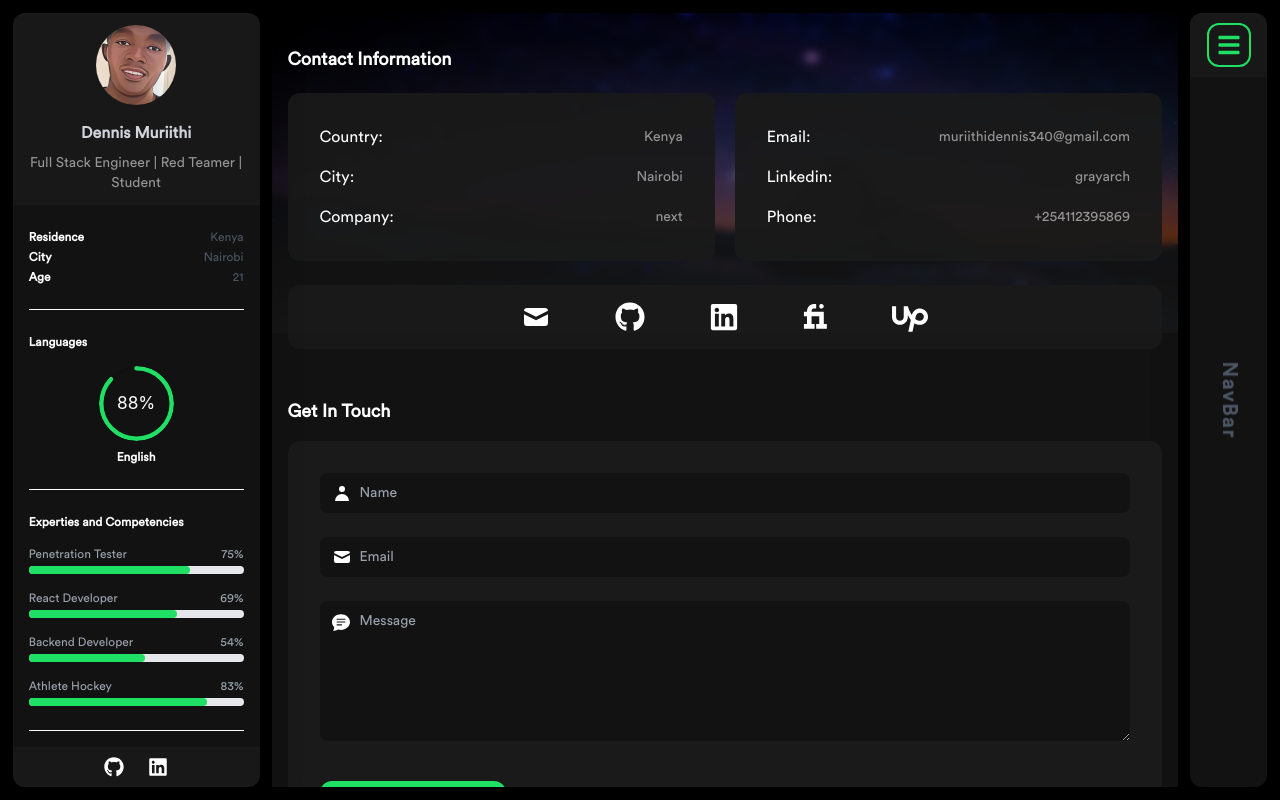
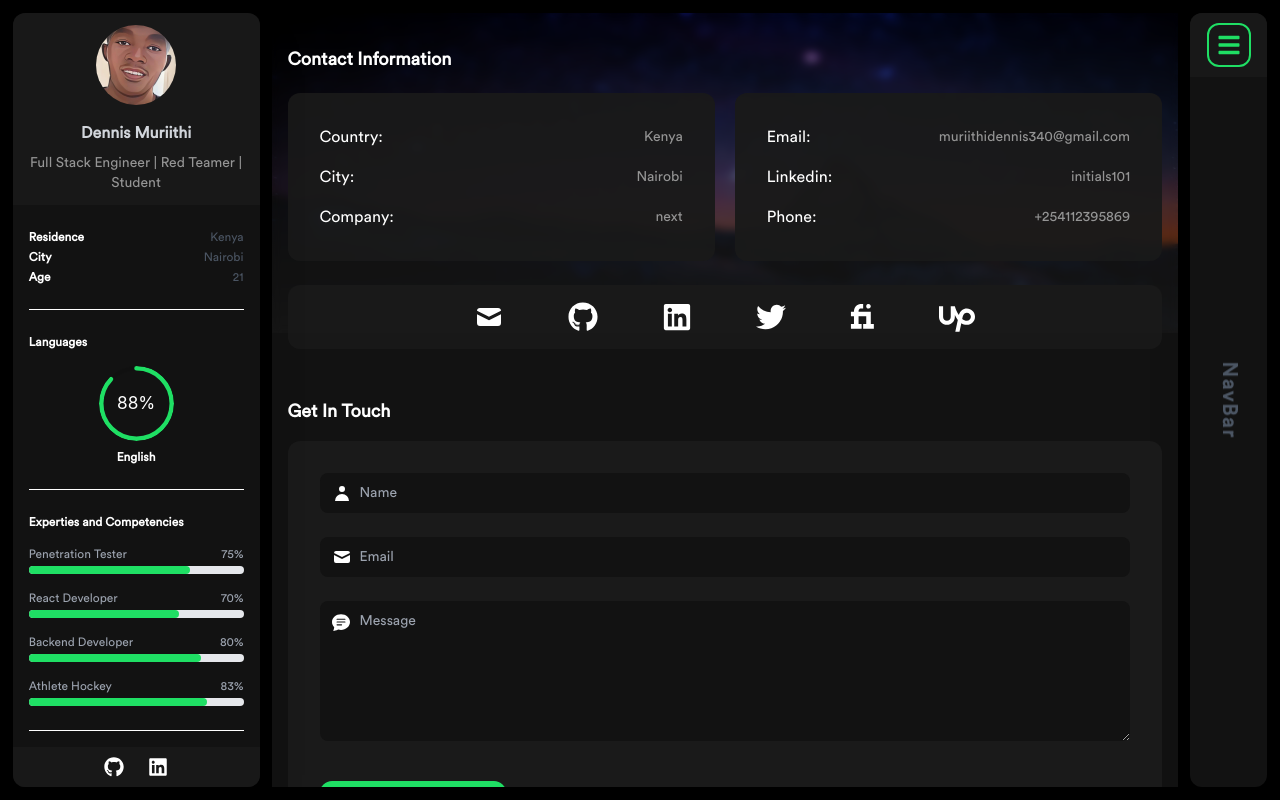
Before and after one commit to initials101/NextPortfolio, a Next.js app: page /contact in a window 1280 px wide. Built offline with nearby package versions, Linux system fonts and the light colour scheme.

Commit message:
commit update

```diff
--- a/constants/constants.js
+++ b/constants/constants.js
@@ -15,12 +15,12 @@ export const SKILLS = [
   },
   {
     title: 'React Developer',
-    level: '69%',
+    level: '70%',
   },
 
   {
     title: 'Backend Developer',
-    level: '54%',
+    level: '80%',
   },
   {
     title: 'Athlete Hockey',
@@ -56,7 +56,7 @@ export const CONTACTS = {
 };
 export const SOCIAL_LINKS = {
   GITHUB: 'https://github.com/initials101',
-  LINKEDIN: 'https://www.linkedin.com/in/forbidenid/',
-  X: 'https://x.com/forbiden_id',
+  LINKEDIN: 'https://www.linkedin.com/in/initials101/',
+  X: 'https://x.com/initials101',
   FACEBOOK: 'https://www.facebook.com/dennismuriithi',
 };
--- a/pages/api/background.js
+++ b/pages/api/background.js
@@ -18,7 +18,7 @@ const background = [
 
             {
                 id: 2,
-                title: 'Karatina niversity',
+                title: 'Karatina University',
                 degree: 'Bachelor of science in information Technology',
                 detail: "Doing Bachelors Degree",
                 year: '2021-2025'
--- a/pages/contact.jsx
+++ b/pages/contact.jsx
@@ -38,7 +38,7 @@ const Contact = () => {
                             </div>
                             <div className="flex justify-between items-center">
                                 <span className='md:text-base'>Linkedin:</span>
-                                <span className='text-LightGray text-sm'>grayarch</span>
+                                <span className='text-LightGray text-sm'>initials101</span>
                             </div>
                             <div className="flex justify-between items-center">
                                 <span className='md:text-base'>Phone:</span>
@@ -50,8 +50,8 @@ const Contact = () => {
                 <div className="h-16 w-full card_stylings text-xl sm:text-3xl flex gap-x-8 sm:gap-x-16 items-center justify-center text-Snow">
                     <a className='hover:scale-125 ease-in-out duration-700' href="" target='_blank' rel="noreferrer"><HiMail /></a>
                     <a className='hover:scale-125 ease-in-out duration-700' href="https://github.com/initials101" target='_blank' rel="noreferrer"><FaGithub /></a>
-                    <a className='hover:scale-125 ease-in-out duration-700' href="https://www.linkedin.com/in/forbidenid/" target='_blank' rel="noreferrer"><FaLinkedin /></a>
-                    {/* <a className='hover:scale-125 ease-in-out duration-700' href="https://x.com/iosamajavaid" target='_blank' rel="noreferrer"><FaTwitter /></a> */}
+                    <a className='hover:scale-125 ease-in-out duration-700' href="https://www.linkedin.com/in/initials101/" target='_blank' rel="noreferrer"><FaLinkedin /></a>
+                    <a className='hover:scale-125 ease-in-out duration-700' href="https://x.com/initials101" target='_blank' rel="noreferrer"><FaTwitter /></a>
                     <a className='hover:scale-125 ease-in-out duration-700 hidden sm:block' href="https://www.fiverr.com/gray19" target='_blank' rel="noreferrer"><Fiverr_Icon /></a>
                     <a className='hover:scale-125 ease-in-out duration-700 text-2xl sm:text-4xl mt-1' href="#" target='_blank' rel="noreferrer"><SiUpwork /></a>
                 </div>
@@ -108,7 +108,7 @@ const Contact = () => {
             >
                 <div className='flex flex-col items-center justify-center'>
                     <h1 className='text-Green font-bold text-2xl'>In Progress</h1>
-                    <a className='underline text-Snow' target='_blank' href='https://github.com/gg/portfolio'>Be the one to integrate this!</a>
+                    <a className='underline text-Snow' target='_blank' href='https://github.com/gg/portfolio'>Opps! Kinda bussy here but am working in it,,</a>
                 </div>
             </Modal>
             <Footer />
```
